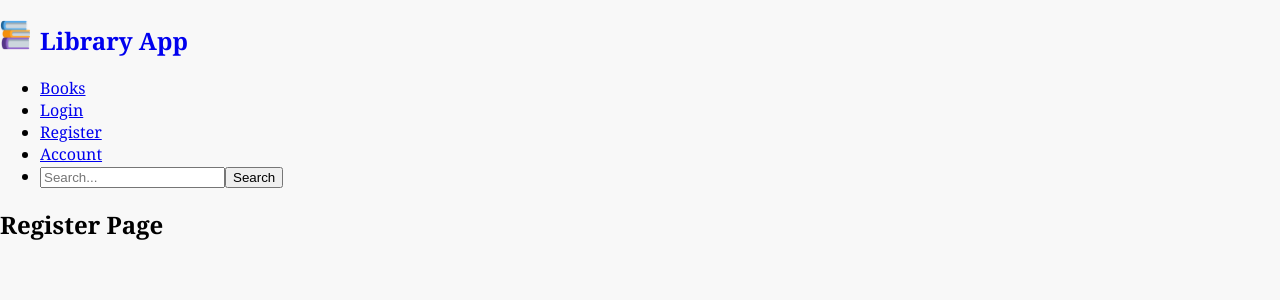
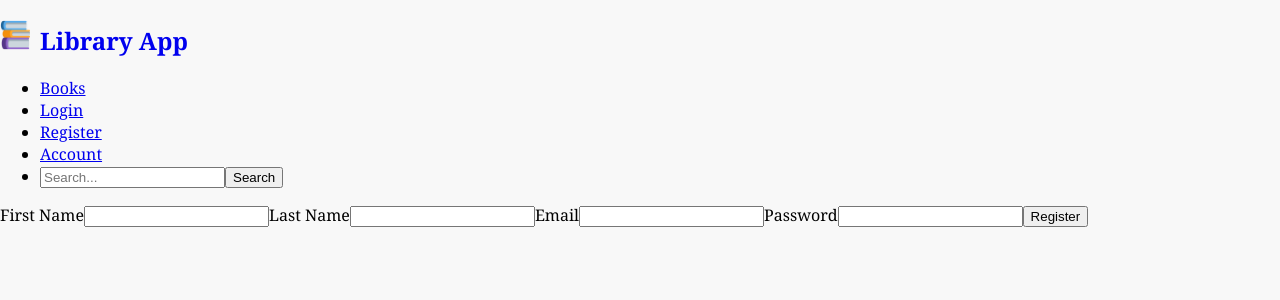
Before and after one commit to aedwardsk/Unit3.BookBuddy.Aedwards, a React (Vite) app: page /register in a window 1280 px wide. Shown: the top 300 px of the page. Built offline with nearby package versions, Linux system fonts and the light colour scheme; the HTML template or start-up script is replaced by a standard one.

Commit message:
added in token storage

```diff
--- a/src/API/index.js
+++ b/src/API/index.js
@@ -27,3 +27,28 @@ export async function fetchBook(id) {
     console.error("Failed to fetch book", error);
   }
 }
+
+export async function registerUser(firstname, lastname, email, password) {
+  try {
+    const response = await fetch(`${API_URL}/users/register`, {
+      method: "POST",
+      headers: {
+        "Content-type": "application/json",
+      },
+      body: JSON.stringify({
+        firstname: firstname,
+        lastname: lastname,
+        email: email,
+        password: password,
+      }),
+    });
+    if (!response.ok) {
+      throw new Error("Failed to register user");
+    }
+    const data = await response.json();
+    return data;
+  } catch (error) {
+    console.error("Failed to register user", error);
+    throw error;
+  }
+}
--- a/src/components/Register.jsx
+++ b/src/components/Register.jsx
@@ -1,10 +1,62 @@
 /* TODO - add your code to create a functional React component that renders a registration form */
 import React from "react";
+import { registerUser } from "../API";
+import { useState } from "react";
 
 function Register() {
+  const [formData, setFormData] = useState({
+    firstname: "",
+    lastname: "",
+    email: "",
+    password: "",
+  });
+
+  const handleChange = (event) => {
+    const { name, value } = event.target;
+    setFormData((prevData) => ({ ...prevData, [name]: value }));
+  };
+
+  const handleSubmit = async (e) => {
+    e.preventDefault();
+    try {
+      const data = await registerUser(formData.firstname, formData.lastname, formData.email, formData.password);
+      console.log("User registered successfully", data);
+      // Store the token in local storage or state
+      localStorage.setItem("token", data.token);
+      // Optionally, you can store other user details as well
+      localStorage.setItem("user", JSON.stringify(data.user));
+    } catch (error) {
+      console.error("Failed to register,", error);
+    }
+  };
+
   return (
     <div>
-      <h2>Register Page</h2>
+      <form onSubmit={handleSubmit}>
+        <label htmlFor='firstname'>First Name</label>
+        <input
+          type='text'
+          value={formData.firstname}
+          onChange={handleChange}
+          id='firstname'
+          name='firstname'
+          required
+        />
+        <label htmlFor='lastname'>Last Name</label>
+        <input type='text' value={formData.lastname} onChange={handleChange} id='lastname' name='lastname' required />
+        <label htmlFor='email'>Email</label>
+        <input type='email' value={formData.email} onChange={handleChange} id='email' name='email' required />
+        <label htmlFor='password'>Password</label>
+        <input
+          type='password'
+          value={formData.password}
+          onChange={handleChange}
+          id='password'
+          name='password'
+          required
+        />
+        <button type='submit'>Register</button>
+      </form>
     </div>
   );
 }
```
